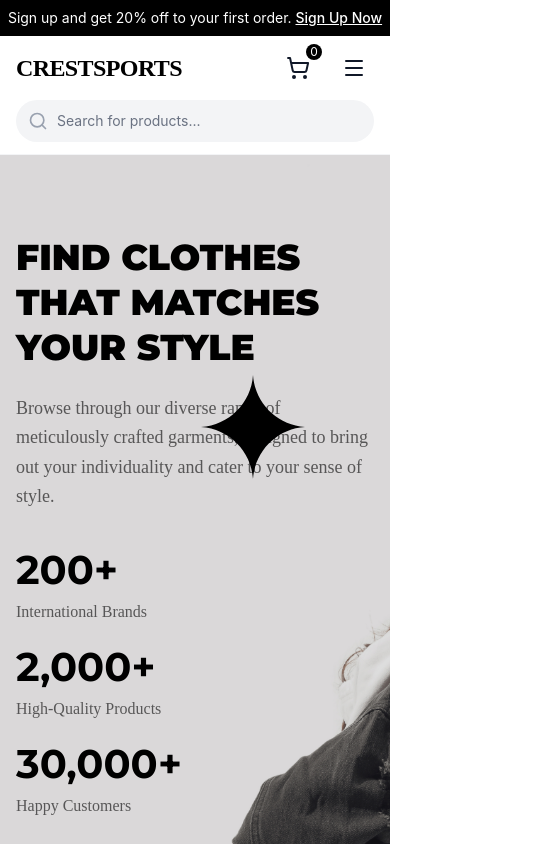
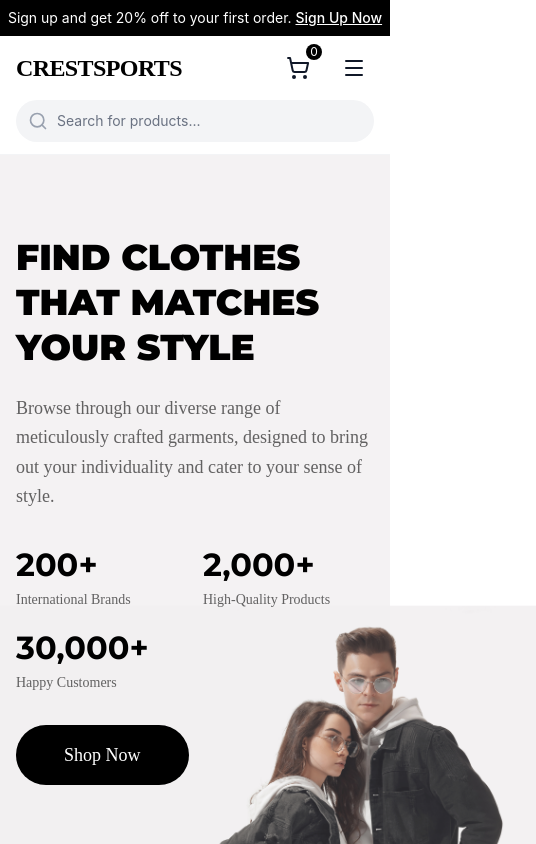
Before and after one commit to fractionalagency/CrestSports, a Next.js app in the folder apps/web/: page / in a window 390 px wide. Shown: the top 844 px of the page, 536 px wide, since content can reach past the window. Built offline with nearby package versions, Linux system fonts and the light colour scheme.

Commit message:
feat: enhance Home component layout for improved responsiveness and mobile display

```diff
--- a/apps/web/app/page.tsx
+++ b/apps/web/app/page.tsx
@@ -7,9 +7,9 @@ export default function Home() {
   return (
     <div className="min-h-screen">
       {/* Hero Section */}
-      <section className="relative" style={{ backgroundColor: '#000000' }}>
-        {/* Hero Background Image */}
-        <div className="absolute inset-0">
+      <section className="relative md:bg-black" style={{ backgroundColor: '#F4F2F3' }}>
+        {/* Desktop: Hero Background Image */}
+        <div className="hidden md:absolute md:inset-0 md:block">
           <img
             src="/hero-bg.png"
             alt="Hero background"
@@ -18,8 +18,8 @@ export default function Home() {
           />
         </div>
 
-        {/* SVG Shapes - Positioned according to Figma design */}
-        <div className="absolute inset-0 pointer-events-none">
+        {/* SVG Shapes - Desktop Only */}
+        <div className="hidden md:absolute md:inset-0 md:pointer-events-none md:block">
           {/* Large Vector - Top Right */}
           <img
             src="/vector-1.svg"
@@ -88,12 +88,14 @@ export default function Home() {
               designed to bring out your individuality and cater to your sense of style.
             </p>
 
-            {/* Stats Section - Stacked with hero content */}
-            <div className="flex flex-col md:flex-row items-start md:items-center gap-4 md:gap-8 mb-8">
+            {/* Stats Section - Different layouts for desktop and mobile */}
+            <div className="mb-8">
+              {/* Desktop Layout */}
+              <div className="hidden md:flex md:flex-row md:items-center md:gap-8">
                 {/* 200+ International Brands */}
                 <div className="flex flex-col">
                   <h3
-                  className="text-3xl md:text-4xl font-bold mb-1"
+                    className="text-4xl font-bold mb-1"
                     style={{
                       fontFamily: 'Montserrat',
                       fontWeight: 700,
@@ -105,7 +107,7 @@ export default function Home() {
                     200+
                   </h3>
                   <p
-                  className="text-sm md:text-base"
+                    className="text-base"
                     style={{
                       fontFamily: 'Satoshi',
                       color: 'rgba(0, 0, 0, 0.6)',
@@ -118,7 +120,7 @@ export default function Home() {
 
                 {/* Divider Line */}
                 <div
-                className="hidden md:block w-px h-12"
+                  className="w-px h-12"
                   style={{
                     backgroundColor: 'rgba(0, 0, 0, 0.2)'
                   }}
@@ -127,7 +129,7 @@ export default function Home() {
                 {/* 2,000+ High-Quality Products */}
                 <div className="flex flex-col">
                   <h3
-                  className="text-3xl md:text-4xl font-bold mb-1"
+                    className="text-4xl font-bold mb-1"
                     style={{
                       fontFamily: 'Montserrat',
                       fontWeight: 700,
@@ -139,7 +141,7 @@ export default function Home() {
                     2,000+
                   </h3>
                   <p
-                  className="text-sm md:text-base"
+                    className="text-base"
                     style={{
                       fontFamily: 'Satoshi',
                       color: 'rgba(0, 0, 0, 0.6)',
@@ -152,7 +154,7 @@ export default function Home() {
 
                 {/* Divider Line */}
                 <div
-                className="hidden md:block w-px h-12"
+                  className="w-px h-12"
                   style={{
                     backgroundColor: 'rgba(0, 0, 0, 0.2)'
                   }}
@@ -161,7 +163,7 @@ export default function Home() {
                 {/* 30,000+ Happy Customers */}
                 <div className="flex flex-col">
                   <h3
-                  className="text-3xl md:text-4xl font-bold mb-1"
+                    className="text-4xl font-bold mb-1"
                     style={{
                       fontFamily: 'Montserrat',
                       fontWeight: 700,
@@ -173,7 +175,7 @@ export default function Home() {
                     30,000+
                   </h3>
                   <p
-                  className="text-sm md:text-base"
+                    className="text-base"
                     style={{
                       fontFamily: 'Satoshi',
                       color: 'rgba(0, 0, 0, 0.6)',
@@ -182,6 +184,93 @@ export default function Home() {
                   >
                     Happy Customers
                   </p>
+                </div>
+              </div>
+
+              {/* Mobile Layout - 2-1 Grid */}
+              <div className="md:hidden">
+                <div className="grid grid-cols-2 gap-4 mb-4">
+                  {/* 200+ International Brands */}
+                  <div className="flex flex-col">
+                    <h3
+                      className="text-2xl font-bold mb-1"
+                      style={{
+                        fontFamily: 'Montserrat',
+                        fontWeight: 700,
+                        color: '#000000',
+                        fontSize: '32px',
+                        lineHeight: '1.35em'
+                      }}
+                    >
+                      200+
+                    </h3>
+                    <p
+                      className="text-sm"
+                      style={{
+                        fontFamily: 'Satoshi',
+                        color: 'rgba(0, 0, 0, 0.6)',
+                        fontSize: '14px'
+                      }}
+                    >
+                      International Brands
+                    </p>
+                  </div>
+
+                  {/* 2,000+ High-Quality Products */}
+                  <div className="flex flex-col">
+                    <h3
+                      className="text-2xl font-bold mb-1"
+                      style={{
+                        fontFamily: 'Montserrat',
+                        fontWeight: 700,
+                        color: '#000000',
+                        fontSize: '32px',
+                        lineHeight: '1.35em'
+                      }}
+                    >
+                      2,000+
+                    </h3>
+                    <p
+                      className="text-sm"
+                      style={{
+                        fontFamily: 'Satoshi',
+                        color: 'rgba(0, 0, 0, 0.6)',
+                        fontSize: '14px'
+                      }}
+                    >
+                      High-Quality Products
+                    </p>
+                  </div>
+                </div>
+
+                {/* Second row with single item */}
+                <div className="grid grid-cols-1 gap-4">
+                  {/* 30,000+ Happy Customers */}
+                  <div className="flex flex-col">
+                    <h3
+                      className="text-2xl font-bold mb-1"
+                      style={{
+                        fontFamily: 'Montserrat',
+                        fontWeight: 700,
+                        color: '#000000',
+                        fontSize: '32px',
+                        lineHeight: '1.35em'
+                      }}
+                    >
+                      30,000+
+                    </h3>
+                    <p
+                      className="text-sm"
+                      style={{
+                        fontFamily: 'Satoshi',
+                        color: 'rgba(0, 0, 0, 0.6)',
+                        fontSize: '14px'
+                      }}
+                    >
+                      Happy Customers
+                    </p>
+                  </div>
+                </div>
               </div>
             </div>
 
@@ -200,6 +289,16 @@ export default function Home() {
             </button>
           </div>
         </div>
+
+        {/* Mobile: Hero Background Image Below Content */}
+        <div className="md:hidden relative w-full -mt-48 z-0">
+          <img
+            src="/hero-bg.png"
+            alt="Hero background"
+            className="w-full h-auto object-cover scale-175"
+            style={{ opacity: 0.9 }}
+          />
+        </div>
       </section>
 
       {/* New Arrivals Section */}
```
Lines whose indentation alone changed are shown as unchanged.
